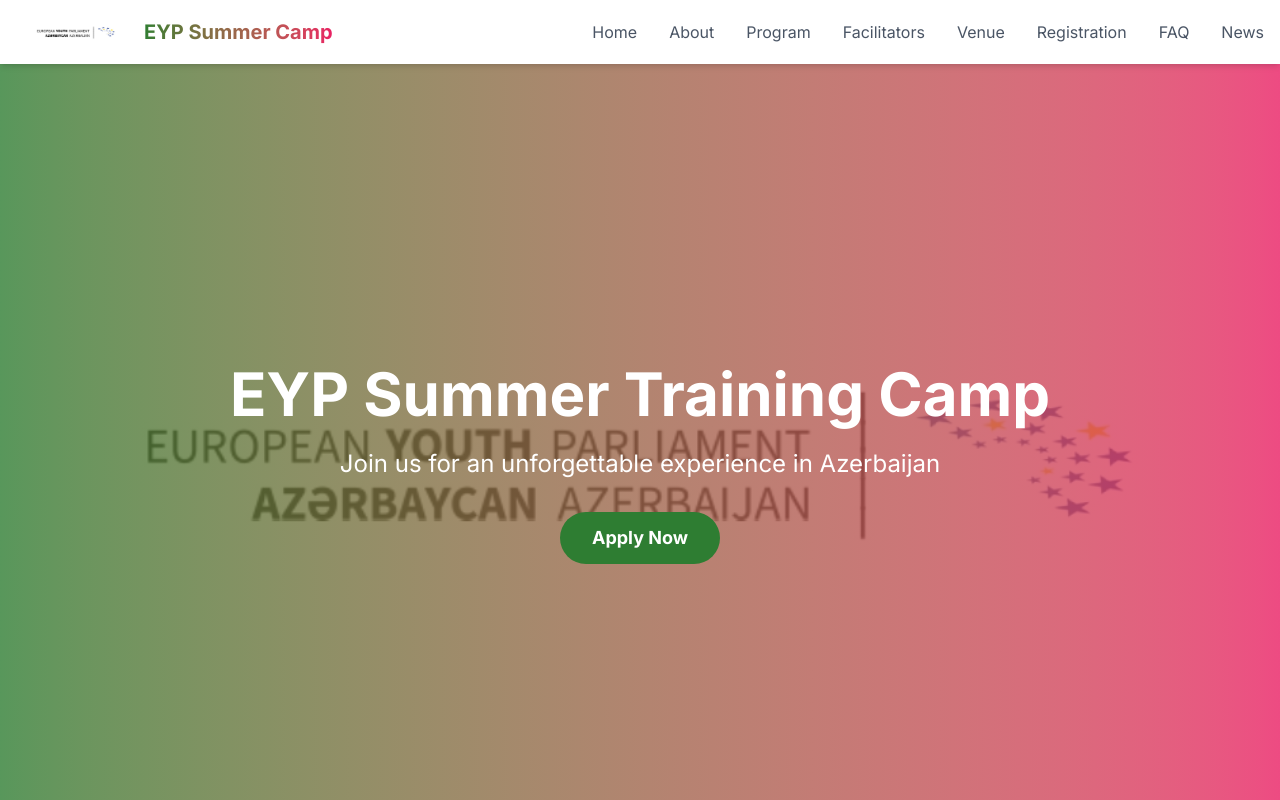
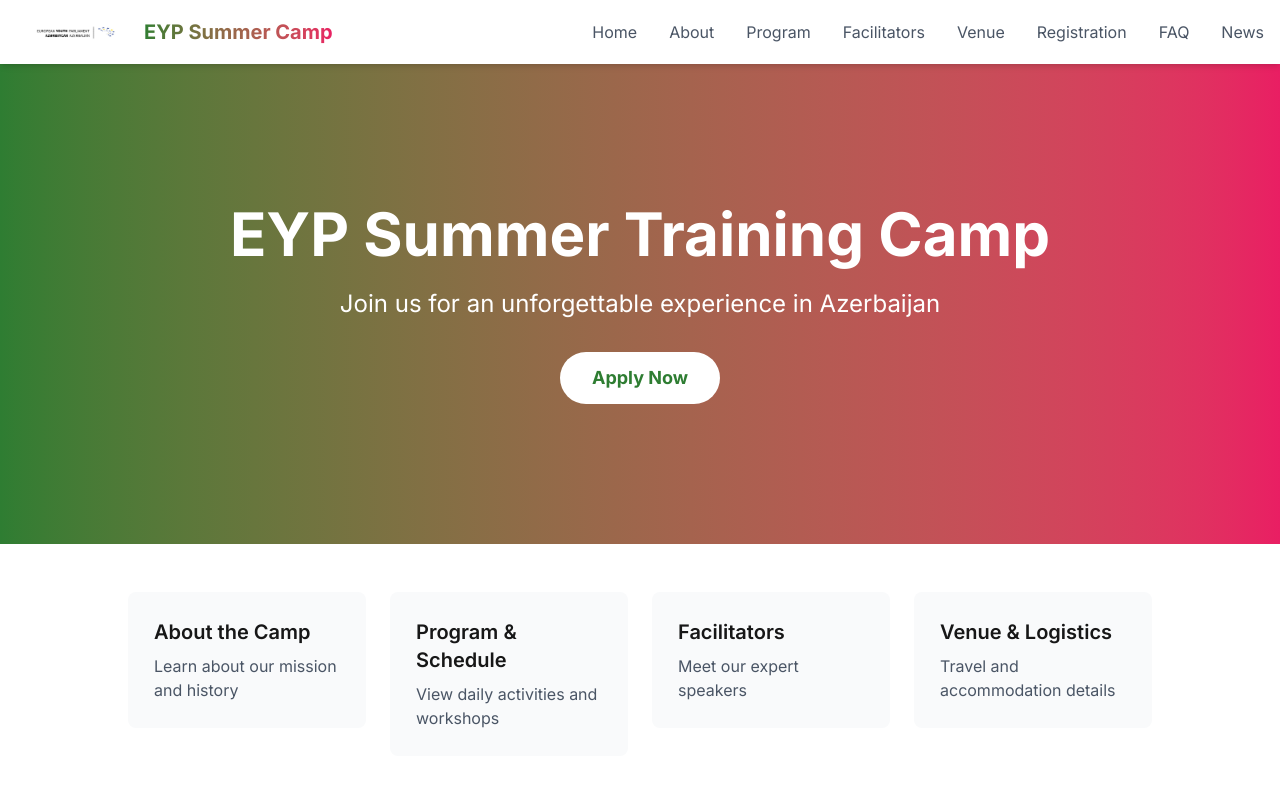
Before and after one commit to Ph4ntomByte/Summer_Training_Camp, a Next.js app: page / in a window 1280 px wide. Shown: the top 800 px of the page. Built offline with nearby package versions, Linux system fonts and the light colour scheme.

Commit message:
Update home page: Remove background image and adjust quick links spacing

```diff
--- a/src/app/page.tsx
+++ b/src/app/page.tsx
@@ -5,18 +5,7 @@
   return (
     <main className="min-h-screen">
       {/* Hero Section */}
-      <section className="relative h-screen">
-        <div className="absolute inset-0">
-          <Image
-            src="/images/azerbaijan-hero.jpg"
-            alt="Azerbaijan Landscape"
-            fill
-            className="object-cover"
-            priority
-          />
-          <div className="absolute inset-0 bg-gradient-to-r from-[#2E7D32]/80 to-[#E91E63]/80" />
-        </div>
-
+      <section className="relative h-[60vh] bg-gradient-to-r from-[#2E7D32] to-[#E91E63]">
         <div className="relative z-10 flex flex-col items-center justify-center h-full text-white text-center px-4">
           <h1 className="text-5xl md:text-6xl font-bold mb-6">
             EYP Summer Training Camp
@@ -28,7 +17,7 @@
             href="https://members.eyp.org/events/7th-summer-training-camp-of-eyp-azerbaijan"
             target="_blank"
             rel="noopener noreferrer"
-            className="btn-primary"
+            className="btn-primary bg-white text-[#2E7D32] hover:bg-gray-100"
           >
             Apply Now
           </a>
@@ -36,9 +25,9 @@
       </section>
 
       {/* Quick Links Section */}
-      <section className="py-16 bg-white">
+      <section className="py-12 bg-white">
         <div className="container mx-auto px-4">
-          <div className="grid grid-cols-1 md:grid-cols-2 lg:grid-cols-4 gap-8">
+          <div className="grid grid-cols-1 md:grid-cols-2 lg:grid-cols-4 gap-6 max-w-5xl mx-auto">
             <Link href="/about" className="group">
               <div className="p-6 bg-gray-50 rounded-lg hover:shadow-lg transition-shadow border-2 border-transparent hover:border-[#2E7D32]">
                 <h3 className="text-xl font-semibold mb-2 group-hover:text-[#2E7D32]">About the Camp</h3>
```
